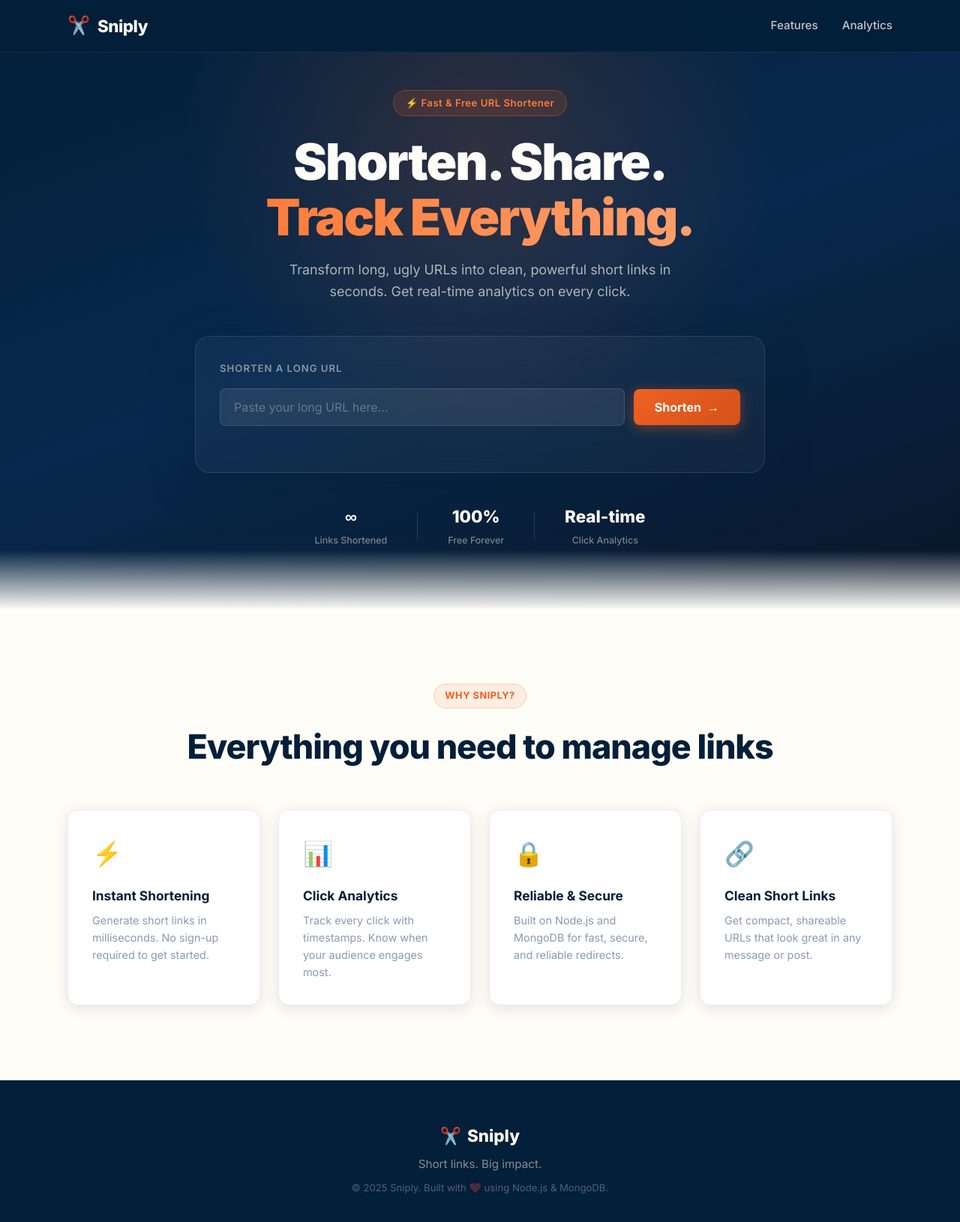
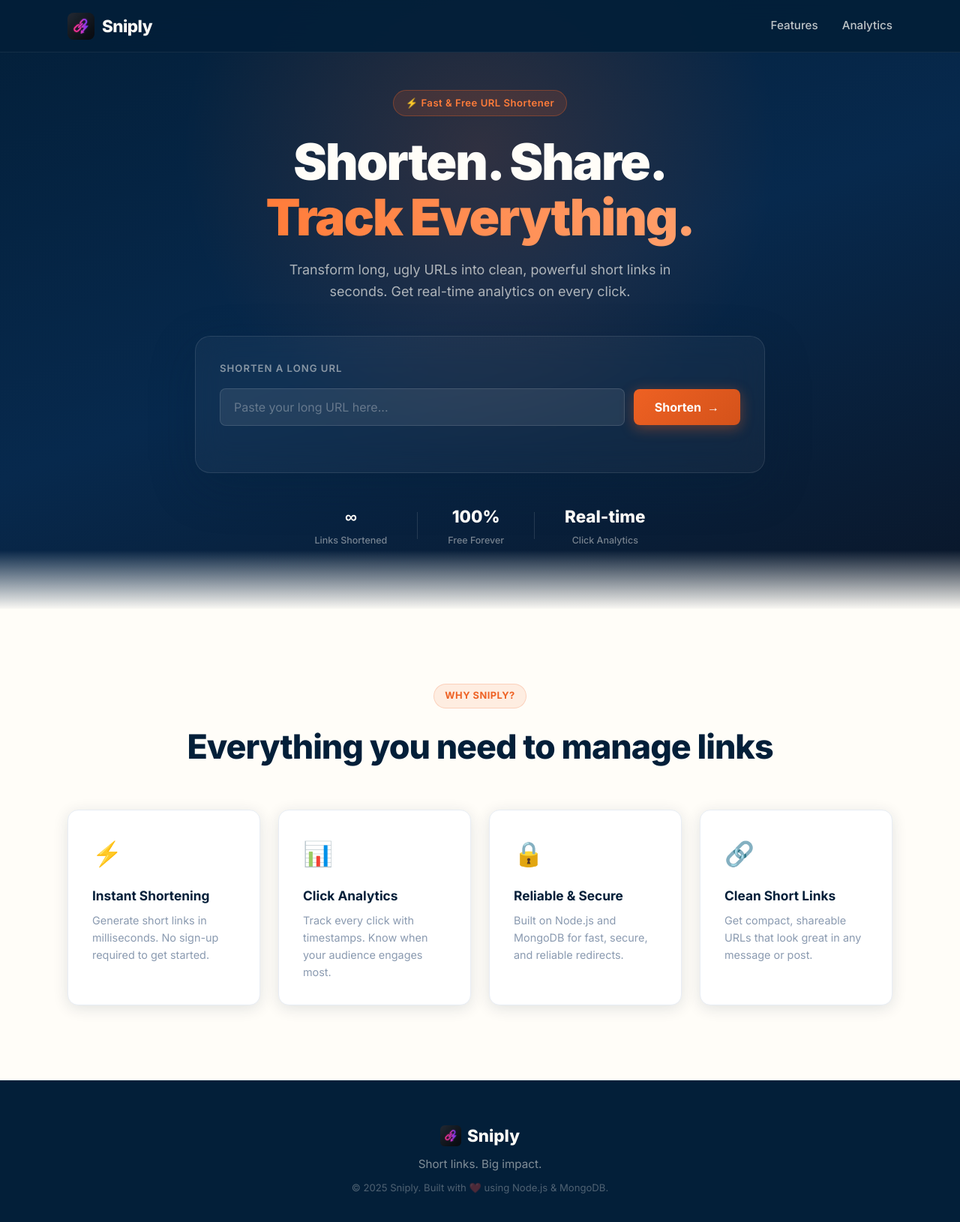
Before and after one commit to HarshadKulkarni31/url-shortener, a website: page public/index.html in a window 1280 px wide. Shown: the whole page at 75% size. Drawn offline with Linux system fonts and the light colour scheme.

Commit message:
Add custom logo

```diff
--- a/public/index.html
+++ b/public/index.html
@@ -9,6 +9,7 @@
   <link rel="preconnect" href="https://fonts.gstatic.com" crossorigin />
   <link href="https://fonts.googleapis.com/css2?family=Inter:wght@400;500;600;700;800;900&display=swap" rel="stylesheet" />
   <link rel="stylesheet" href="style.css" />
+  <link rel="icon" type="image/png" href="logo.png" />
 </head>
 <body>
 
@@ -16,7 +17,7 @@
   <header class="navbar">
     <div class="nav-inner">
       <div class="logo">
-        <span class="logo-icon">✂️</span>
+        <img src="logo.png" alt="Sniply Logo" class="logo-img" />
         <span class="logo-text">Sniply</span>
       </div>
       <nav class="nav-links">
@@ -158,7 +159,7 @@
   <footer class="footer" id="analytics-section">
     <div class="footer-inner">
       <div class="footer-logo">
-        <span>✂️</span>
+        <img src="logo.png" alt="Sniply Logo" class="footer-logo-img" />
         <span>Sniply</span>
       </div>
       <p class="footer-tagline">Short links. Big impact.</p>
--- a/public/style.css
+++ b/public/style.css
@@ -71,7 +71,12 @@ body {
   text-decoration: none;
 }
 
-.logo-icon { font-size: 1.5rem; }
+.logo-img {
+  width: 36px;
+  height: 36px;
+  border-radius: 8px;
+  object-fit: cover;
+}
 
 .logo-text {
   font-size: 1.4rem;
@@ -631,6 +636,13 @@ body {
   margin-bottom: 0.5rem;
 }
 
+.footer-logo-img {
+  width: 28px;
+  height: 28px;
+  border-radius: 6px;
+  object-fit: cover;
+}
+
 .footer-tagline {
   color: rgba(255,253,248,0.5);
   font-size: 0.95rem;
```
Also changed, not shown: public/logo.png (added).
